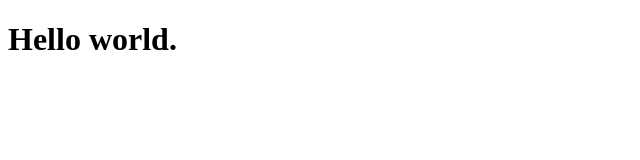
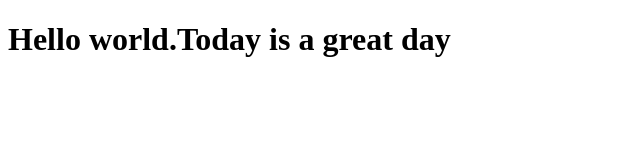
Before and after one commit to Nitya-5/Sentimental-Analysis-of-Restaurant-reviews, a plain HTML site: page site/index.html in a window 1280 px wide. Shown: the whole page, without its empty margins (0-640 px from the left). Drawn offline with Linux system fonts and the light colour scheme.

Commit message:
My first project

```diff
--- a/site/index.html
+++ b/site/index.html
@@ -6,6 +6,6 @@
 	<title>Hello World.</title>
 </head>
 <body>
-<h1>Hello world.</h1>
+<h1>Hello world.Today is a great day</h1>
 </body>
 </html>
```
